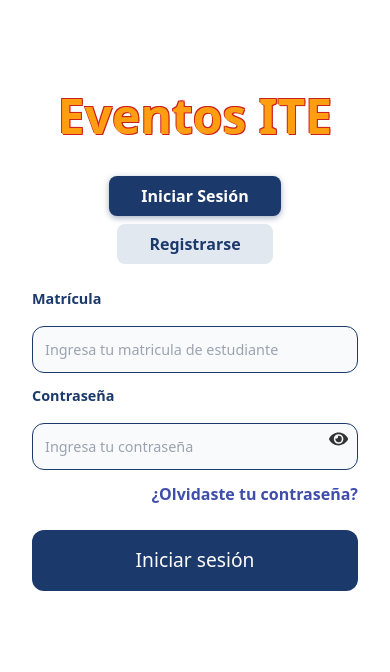
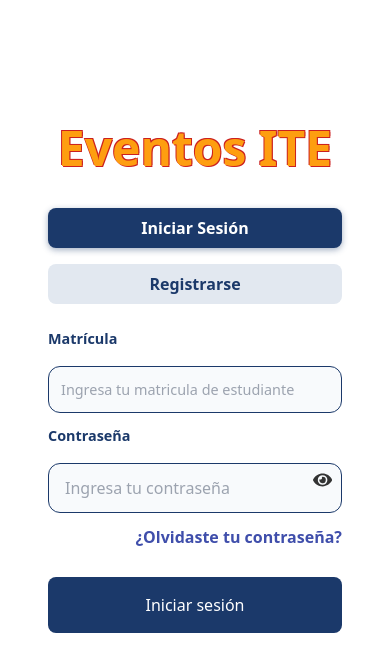
Before and after one commit to frid-a2240/informatecs, a Next.js app: page / in a window 390 px wide. Shown: the top 672 px of the page. Built offline with nearby package versions, Linux system fonts and the light colour scheme.

Commit message:
arreglos medias resposivos modernos implementacion de clamp en tamaño de letra

```diff
--- a/src/app/global.css
+++ b/src/app/global.css
@@ -9,6 +9,9 @@
   position: relative;
   font-family: 'Noto Sans', sans-serif;
   overflow-x: hidden;
+    align-items: center;
+  justify-content: center;
+  min-height: 100vh;
   z-index: 0;
   flex-wrap: nowrap;
 }
@@ -51,7 +54,7 @@
 }
 
 .login-title {
-  font-size: clamp(2rem, 6vw, 8rem);
+font-size: clamp(6.3125rem, 6.3125rem + 0vw, 6.3125rem);
   font-weight: 800;
   margin-bottom: 2rem;
   color: #FE9E10;
@@ -282,17 +285,22 @@ font-size: 16px;
   background-color:#8EAFEF
 }
 
-@media (max-width: 600px) {
+
+/* Media queries para tablets y móviles */
+@media (max-width: 850px) {
   .form-section {
     width: 100%;
-    padding: 6rem 1.5rem 2rem; /* Más espacio arriba */
+    padding: 5rem 2rem 2rem;
     min-height: 100vh;
-    font-size: 1rem;
+    box-sizing: border-box;
   }
 
   .login-container {
     flex-direction: column;
     align-items: center;
+    justify-content: center;
+    height: auto; /* que no limite en altura para scroll */
+    padding: 2rem 1rem;
   }
 
   .logo-box,
@@ -302,15 +310,17 @@ font-size: 16px;
   }
 
   .login-title {
-    font-size: 2.5rem;
+    font-size: 3rem;
+    text-align: center;
     margin-bottom: 1.5rem;
   }
 
   .login-tabs {
     flex-wrap: wrap;
-    gap: 0.5rem;
+    gap: 1rem;
     font-size: 1rem;
     justify-content: center;
+    width: 100%;
   }
 
   .tab-active,
@@ -318,60 +328,46 @@ font-size: 16px;
     padding: 0.5rem 2rem;
     font-size: 1rem;
     border-radius: 0.5rem;
+    width: 100%;
+    text-align: center;
   }
 
   .submit-button {
-    font-size: 1.2rem;
+    width: 100%;
     padding: 1rem;
     border-radius: 0.5rem;
+    margin-top: 1rem;
+    position: relative;
+    top: auto;
+    display: block;
   }
 }
-
-@media (max-width: 850px) {
-  .form-section {
-    width: 100%;
-    padding: 5rem 2rem 2rem; /* Más espacio arriba */
-    min-height: 100vh;
-    font-size: 1rem;
-  }
-
+@media (max-width: 1023px) {
   .login-container {
     flex-direction: column;
-    align-items: center;
+    height: auto;
+    padding: 2rem 1rem;
   }
 
   .logo-box,
   .wave-overlay,
   .logo-section {
-    display: none;
+    display: none !important;
   }
 
-  .login-title {
-    font-size: 3rem;
-    margin-bottom: 1.5rem;
-  }
-
-  .login-tabs {
-    flex-wrap: wrap;
-    gap: 0.5rem;
-    font-size: 1rem;
-    justify-content: center;
-  }
-
-  .tab-active,
-  .tab-inactive {
-    padding: 0.5rem 2rem;
-    font-size: 1rem;
-    border-radius: 0.5rem;
-  }
-
-  .submit-button {
-
-    padding: 1rem;
-    border-radius: 0.75rem;
+  .form-section {
+    max-width: none;
+    width: 100%;
+    min-height: 100vh;
+    padding: 5rem 2rem 2rem 2rem;
+    justify-content: flex-start; /* contenido arriba en móviles/tablets */
+    box-shadow: none;
+    border-radius: 0;
   }
 }
+/* --------------------------------- */
 
+/* Estilos para el input de contraseña (igual en todos lados) */
 .password-input-container {
   position: relative;
   width: 100%;
@@ -379,6 +375,10 @@ font-size: 16px;
 
 .password-input {
   padding-right: 2.5rem; /* espacio para el ícono */
+  width: 100%;
+  box-sizing: border-box;
+  font-size: 1rem;
+  padding: 0.75rem 1rem;
 }
 
 .password-toggle-icon {
```
